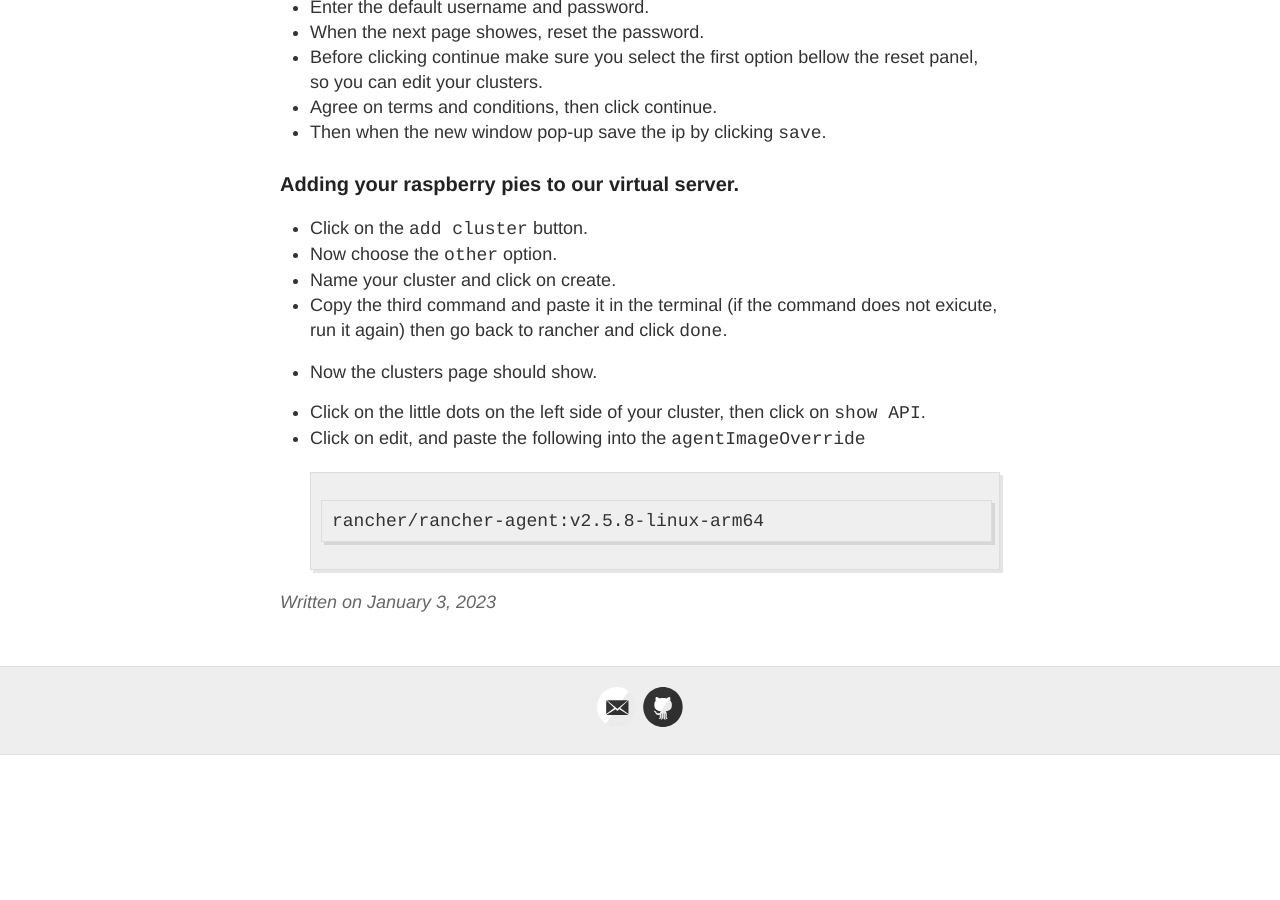
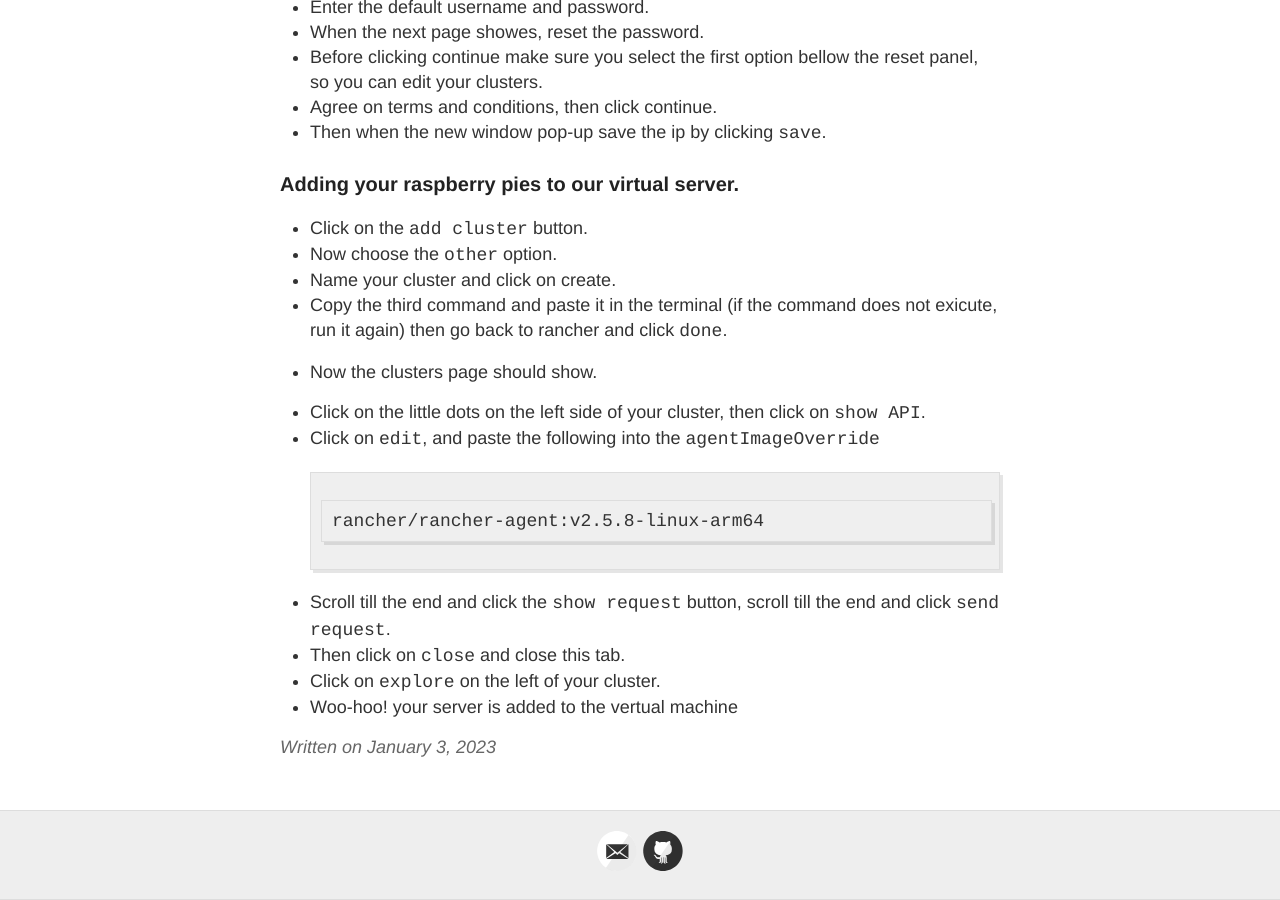
Before and after one commit to hermassest/hermassest.github.io, a Jekyll site: the page built from _posts/2023-01-03-Build-Your-Own-Raspberry-Pi-Cluster.md, in a window 1280 px wide and 900 px high, scrolled down 4537 px. Built offline with Jekyll 4.4.1, drawn with Linux system fonts in a browser that asks for light colours; our own code applies the rules of GitHub Pages for plain Markdown files; before the commit the page ends 5292 px from its top, so only the background shows below that.

Commit message:
Update 2023-01-03-Build-Your-Own-Raspberry-Pi-Cluster.md

````diff
--- a/_posts/2023-01-03-Build-Your-Own-Raspberry-Pi-Cluster.md
+++ b/_posts/2023-01-03-Build-Your-Own-Raspberry-Pi-Cluster.md
@@ -132,7 +132,11 @@ $ rancherd reset-admin
 - Now the clusters page should show.
 
 - Click on the little dots on the left side of your cluster, then click on `show API`.
-- Click on edit, and paste the following into the `agentImageOverride`
+- Click on `edit`, and paste the following into the `agentImageOverride`
 ```
 rancher/rancher-agent:v2.5.8-linux-arm64
 ```
+- Scroll till the end and click the `show request` button, scroll till the end and click `send request`.
+- Then click on `close` and close this tab.
+- Click on `explore` on the left of your cluster.
+- Woo-hoo! your server is added to the vertual machine
````
